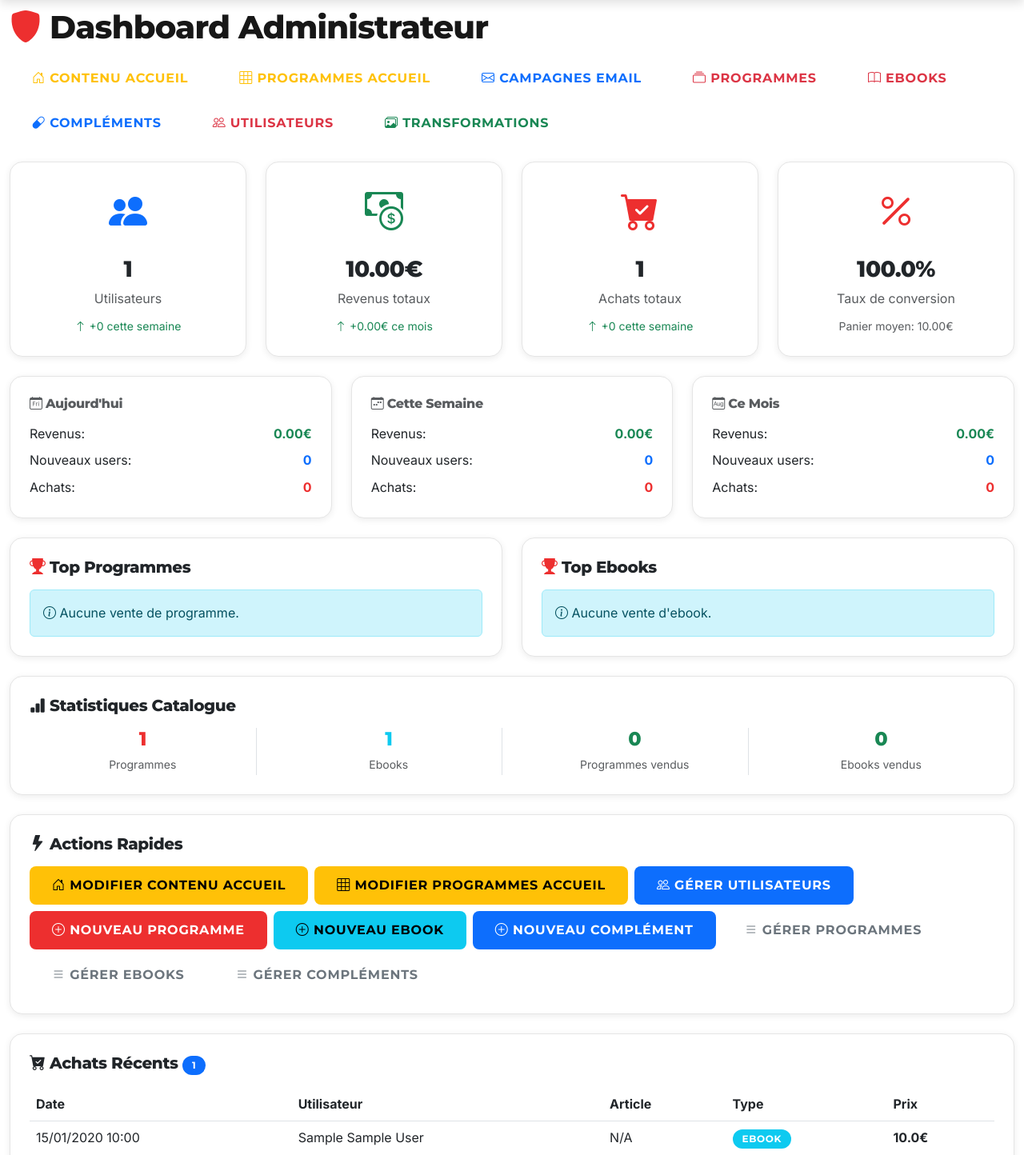
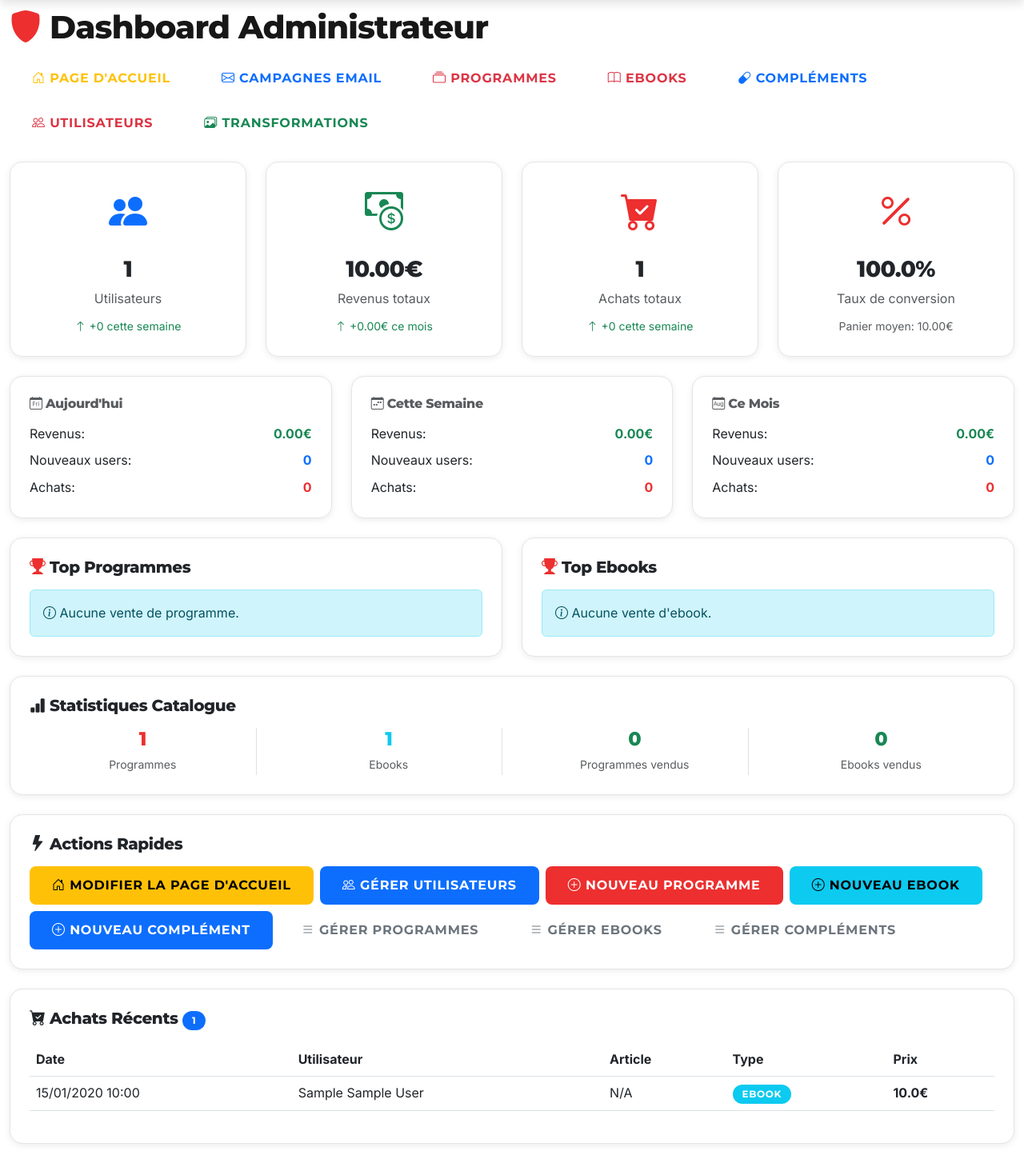
Before and after one commit to max0067/fitgang, a Flask app: page /admin in a window 1280 px wide. Shown: the part 110-1554 px from the top of the page at 80% size. Run offline with Flask 2, Linux system fonts and the light colour scheme; a user stored in the database is signed in; tables that the repository leaves empty hold one stand-in row (values such as "Sample post").

Commit message:
Temporary fix: Remove admin_homepage_programmes buttons to fix dashboard error

```diff
--- a/app/templates/admin_dashboard.html
+++ b/app/templates/admin_dashboard.html
@@ -11,10 +11,7 @@
     </h1>
     <div class="d-flex gap-2 flex-wrap">
         <a href="{{ url_for('main.admin_homepage_content') }}" class="btn btn-outline-warning">
-            <i class="bi bi-house-door"></i> Contenu Accueil
-        </a>
-        <a href="{{ url_for('main.admin_homepage_programmes') }}" class="btn btn-outline-warning">
-            <i class="bi bi-grid-3x3"></i> Programmes Accueil
+            <i class="bi bi-house-door"></i> Page d'accueil
         </a>
         <a href="{{ url_for('main.admin_email_campaigns') }}" class="btn btn-outline-primary">
             <i class="bi bi-envelope"></i> Campagnes Email
@@ -273,10 +270,7 @@
                 <h5 class="card-title mb-3"><i class="bi bi-lightning-fill"></i> Actions Rapides</h5>
                 <div class="d-flex gap-2 flex-wrap">
                     <a href="{{ url_for('main.admin_homepage_content') }}" class="btn btn-warning">
-                        <i class="bi bi-house-door"></i> Modifier contenu accueil
-                    </a>
-                    <a href="{{ url_for('main.admin_homepage_programmes') }}" class="btn btn-warning">
-                        <i class="bi bi-grid-3x3"></i> Modifier programmes accueil
+                        <i class="bi bi-house-door"></i> Modifier la page d'accueil
                     </a>
                     <a href="{{ url_for('main.admin_users') }}" class="btn btn-primary">
                         <i class="bi bi-people"></i> Gérer Utilisateurs
```
